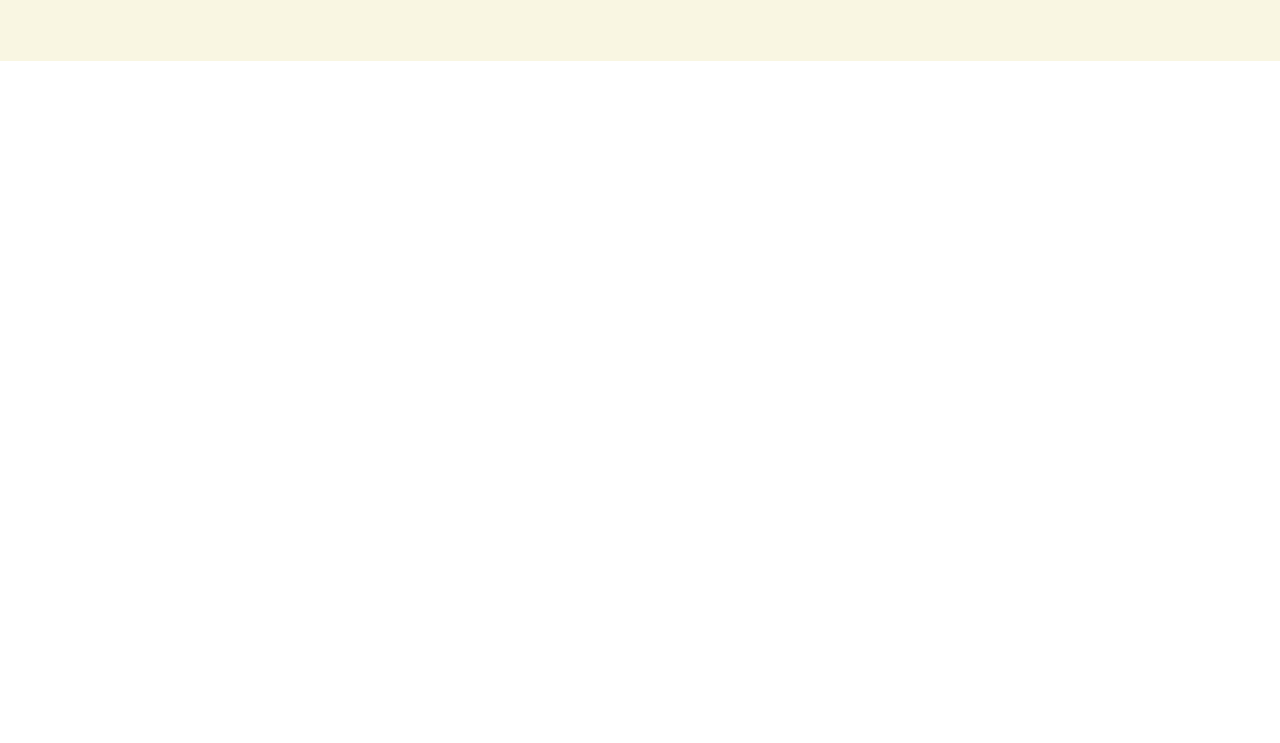
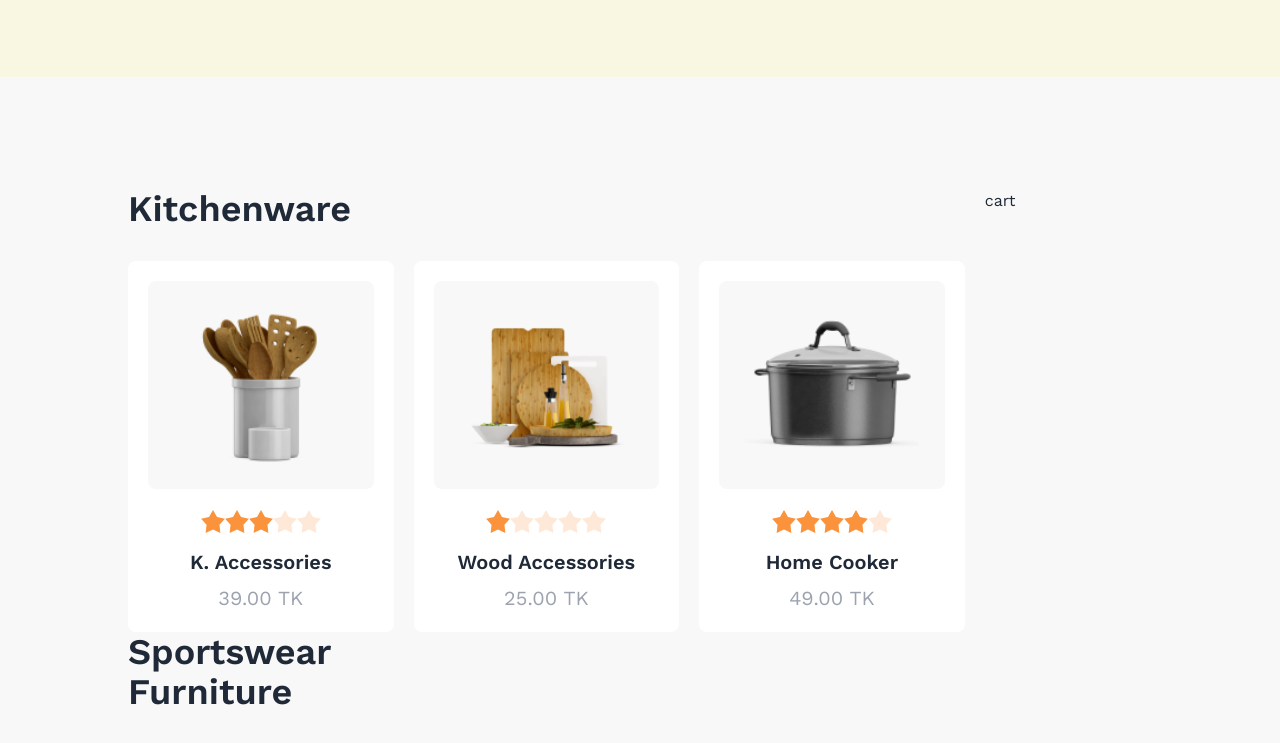
Before and after one commit to imtiazsakib15/summer-sale, a plain HTML site: page index.html in a window 1280 px wide. Shown: the part 553-1296 px from the top of the page. Before the commit the page ends 800 px from the top, so only its background shows below. Drawn offline with nearby package versions, Linux system fonts and the light colour scheme.

Commit message:
kitchen section added

```diff
--- a/index.html
+++ b/index.html
@@ -25,6 +25,7 @@
           extend: {
             colors: {
               primary_color: "#E527B2",
+              main_background: "#F8F8F8",
             },
             fontFamily: {
               work_sans: "'Work Sans', sans-serif",
@@ -35,9 +36,10 @@
     </script>
   </head>
   <body class="font-work_sans">
+    <!-- Header Section -->
     <header class="bg-[#F9F6E2]">
       <div
-        class="2xl:container mx-auto text-center md:flex md:gap-5 md:items-center px-5 sm:px-20 lg:px-36 py-16"
+        class="2xl:container mx-auto text-center md:flex md:gap-5 md:items-center px-5 sm:px-20 lg:px-32 py-16"
       >
         <div class="md:w-1/2">
           <h4 class="text-xl lg:text-3xl font-medium">---SALE FEVER---</h4>
@@ -45,7 +47,7 @@
             Purchase TK 200 or above & get
             <span class="text-primary_color">20% off</span>
           </h1>
-          <div class=" text-lg lg:text-2xl mt-6 lg:mt-14">
+          <div class="text-lg lg:text-2xl mt-6 lg:mt-14">
             <span class="font-medium">Use Promo Code</span>
             <button
               class="font-semibold text-white bg-primary_color px-5 py-2 rounded ms-2 mt-4"
@@ -59,6 +61,158 @@
         </div>
       </div>
     </header>
-    <main></main>
+    <!-- Main Section -->
+    <main class="bg-main_background">
+      <div
+        class="2xl:container lg:flex lg:gap-5 mx-auto px-5 sm:px-20 lg:px-32 py-16 lg:py-28"
+      >
+        <div class="lg:w-5/6">
+          <!-- Kitchenware Section -->
+          <h3 class="text-4xl font-semibold">Kitchenware</h3>
+          <div class="md:grid md:gap-5 md:grid-cols-2 lg:grid-cols-3 mt-8">
+            <!-- K. Accessories -->
+            <div class="bg-white p-5 rounded-lg">
+              <div class="bg-main_background rounded-lg">
+                <img
+                  class="h-52 mx-auto px-2 py-6"
+                  src="./images/prod1.png"
+                  alt="product1"
+                />
+              </div>
+              <div class="text-center space-y-2 pt-5">
+                <div class="rating rating-md">
+                  <input
+                    type="radio"
+                    name="K. Accessories"
+                    class="mask mask-star-2 bg-orange-400"
+                  />
+                  <input
+                    type="radio"
+                    name="K. Accessories"
+                    class="mask mask-star-2 bg-orange-400"
+                  />
+                  <input
+                    type="radio"
+                    name="K. Accessories"
+                    class="mask mask-star-2 bg-orange-400"
+                    checked
+                  />
+                  <input
+                    type="radio"
+                    name="K. Accessories"
+                    class="mask mask-star-2 bg-orange-400"
+                  />
+                  <input
+                    type="radio"
+                    name="K. Accessories"
+                    class="mask mask-star-2 bg-orange-400"
+                  />
+                </div>
+                <h4 class="text-xl font-semibold">K. Accessories</h4>
+                <p class="text-xl text-gray-400">39.00 TK</p>
+              </div>
+            </div>
+
+            <!-- Wood Accessories -->
+            <div class="bg-white p-5 rounded-lg">
+              <div class="bg-main_background rounded-lg">
+                <img
+                  class="h-52 mx-auto px-2 py-6"
+                  src="./images/prod2.png"
+                  alt="product1"
+                />
+              </div>
+              <div class="text-center space-y-2 pt-5">
+                <div class="rating rating-md">
+                  <input
+                    type="radio"
+                    name="Wood Accessories"
+                    class="mask mask-star-2 bg-orange-400"
+                    checked
+                  />
+                  <input
+                    type="radio"
+                    name="Wood Accessories"
+                    class="mask mask-star-2 bg-orange-400"
+                  />
+                  <input
+                    type="radio"
+                    name="Wood Accessories"
+                    class="mask mask-star-2 bg-orange-400"
+                  />
+                  <input
+                    type="radio"
+                    name="Wood Accessories"
+                    class="mask mask-star-2 bg-orange-400"
+                  />
+                  <input
+                    type="radio"
+                    name="Wood Accessories"
+                    class="mask mask-star-2 bg-orange-400"
+                  />
+                </div>
+                <h4 class="text-xl font-semibold">Wood Accessories</h4>
+                <p class="text-xl text-gray-400">25.00 TK</p>
+              </div>
+            </div>
+
+            <!-- Home Cooker -->
+            <div class="bg-white p-5 rounded-lg">
+              <div class="bg-main_background rounded-lg">
+                <img
+                  class="h-52 mx-auto px-2 py-6"
+                  src="./images/prod3.png"
+                  alt="product1"
+                />
+              </div>
+              <div class="text-center space-y-2 pt-5">
+                <div class="rating rating-md">
+                  <input
+                    type="radio"
+                    name="Home Cooker"
+                    class="mask mask-star-2 bg-orange-400"
+                  />
+                  <input
+                    type="radio"
+                    name="Home Cooker"
+                    class="mask mask-star-2 bg-orange-400"
+                  />
+                  <input
+                    type="radio"
+                    name="Home Cooker"
+                    class="mask mask-star-2 bg-orange-400"
+                  />
+                  <input
+                    type="radio"
+                    name="Home Cooker"
+                    class="mask mask-star-2 bg-orange-400"
+                    checked
+                  />
+                  <input
+                    type="radio"
+                    name="Home Cooker"
+                    class="mask mask-star-2 bg-orange-400"
+                  />
+                </div>
+                <h4 class="text-xl font-semibold">Home Cooker</h4>
+                <p class="text-xl text-gray-400">49.00 TK</p>
+              </div>
+            </div>
+          </div>
+
+          <!-- Sportswear Section -->
+          <div>
+            <h3 class="text-4xl font-semibold">Sportswear</h3>
+          </div>
+
+          <!-- Furniture Section -->
+          <div>
+            <h3 class="text-4xl font-semibold">Furniture</h3>
+          </div>
+        </div>
+        <!-- Cart -->
+        <div class="lg:w-1/6">cart</div>
+      </div>
+    </main>
   </body>
 </html>
```
